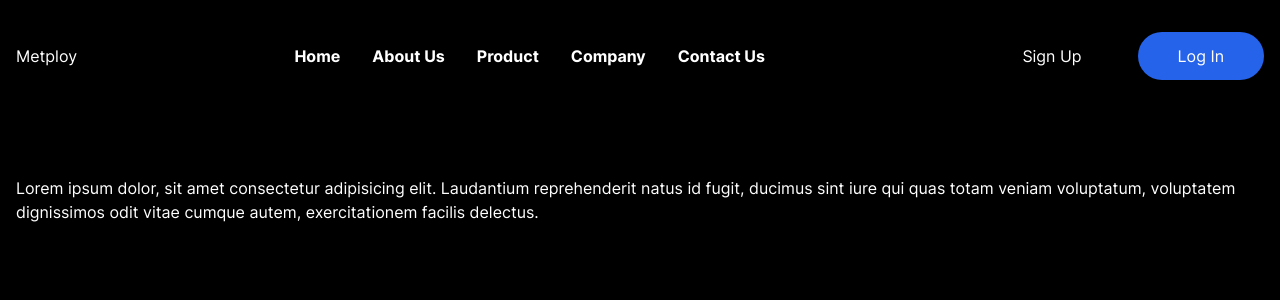
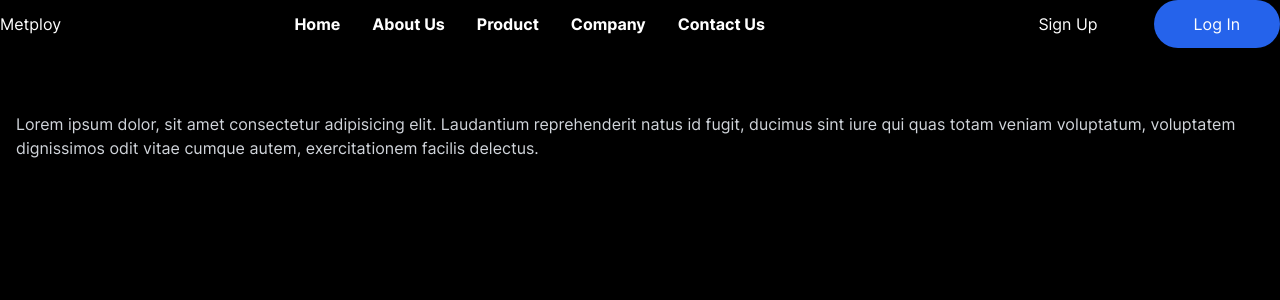
Before and after one commit to DanialZahid/metploy, a React (Vite) app: page / in a window 1280 px wide. Shown: the top 300 px of the page. Built offline with nearby package versions, Linux system fonts and the light colour scheme.

Commit message:
Update styles.

```diff
--- a/src/index.css
+++ b/src/index.css
@@ -27,11 +27,25 @@
     @apply rounded-full bg-blue-600 px-10 py-3 transition-all hover:bg-blue-700;
   }
 
-  header {
-    @apply m-auto max-w-7xl px-4 py-8;
-  }
-
   section {
     @apply m-auto max-w-7xl px-4 py-16;
   }
+
+  /* Typography */
+  h1 {
+    @apply text-center text-6xl font-bold;
+  }
+
+  h2 {
+    @apply text-4xl font-bold;
+  }
+
+  p {
+    @apply text-gray-300;
+  }
+
+  /* Media */
+  img {
+    @apply rounded-2xl shadow-2xl shadow-blue-600/40;
+  }
 }
```
